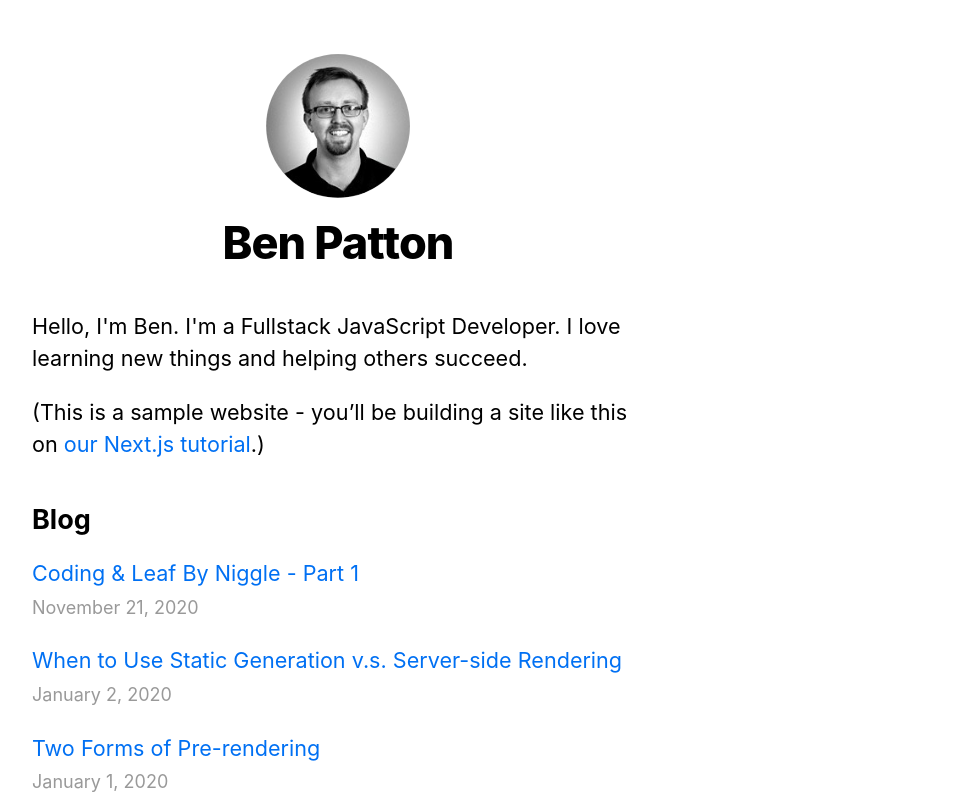
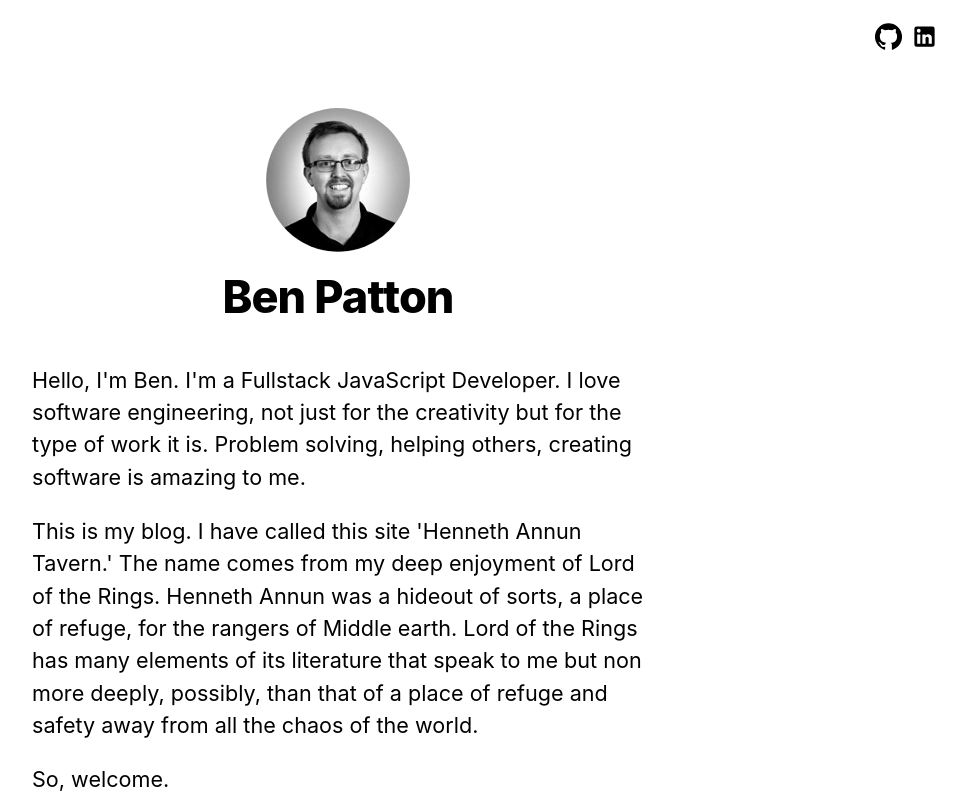
Before and after one commit to Benanna2019/First_NextJS_Stuff, a Next.js app: page / in a window 1280 px wide. Shown: the top 800 px of the page, without its empty margins (302-1268 px from the left). Built offline with nearby package versions, Linux system fonts and the light colour scheme.

Commit message:
Updated home page and blog post information as well as added icons to my pages

```diff
--- a/components/layout.js
+++ b/components/layout.js
@@ -2,12 +2,32 @@ import Head from "next/head";
 import styles from "./layout.module.css";
 import utilStyles from "../styles/utils.module.css";
 import Link from "next/link";
+import GitHubIcon from "@material-ui/icons/GitHub";
+import LinkedInIcon from "@material-ui/icons/LinkedIn";
 
 const name = "Ben Patton";
 export const siteTitle = "Henneth Annun Tavern";
 
 export default function Layout({ children, home }) {
   return (
+    <>
+      <div className={styles.headerIcons}>
+        <GitHubIcon
+          className={styles.icons}
+          onClick={() =>
+            window.open("https://github.com/Benanna2019", "_blank")
+          }
+        ></GitHubIcon>
+        <LinkedInIcon
+          className={styles.icons}
+          onClick={() =>
+            window.open(
+              "https://www.linkedin.com/in/benjaminpatton41992",
+              "_blank"
+            )
+          }
+        ></LinkedInIcon>
+      </div>
       <div className={styles.container}>
         <Head>
           <link rel="icon" href="/favicon.ico" />
@@ -62,5 +82,6 @@ export default function Layout({ children, home }) {
           </div>
         )}
       </div>
+    </>
   );
 }
--- a/components/layout.module.css
+++ b/components/layout.module.css
@@ -1,3 +1,19 @@
+.headerIcons {
+  display: flex;
+  justify-content: flex-end;
+  align-content: flex-end;
+  padding: 0 1rem;
+  margin: 1rem;
+}
+
+.icons {
+  margin: 0.25rem;
+}
+
+.icons:hover {
+  cursor: pointer;
+}
+
 .container {
   max-width: 36rem;
   padding: 0 1rem;
--- a/package.json
+++ b/package.json
@@ -8,6 +8,8 @@
     "start": "next start"
   },
   "dependencies": {
+    "@material-ui/core": "^4.11.0",
+    "@material-ui/icons": "^4.9.1",
     "date-fns": "^2.16.1",
     "gray-matter": "^4.0.2",
     "next": "9.5.4",
--- a/pages/index.js
+++ b/pages/index.js
@@ -22,12 +22,23 @@ export default function Home({ allPostsData }) {
       </Head>
       <section className={utilStyles.headingMd}>
         <p>
-          Hello, I'm Ben. I'm a Fullstack JavaScript Developer. I love learning
-          new things and helping others succeed.{" "}
+          Hello, I'm Ben. I'm a Fullstack JavaScript Developer. I love software
+          engineering, not just for the creativity but for the type of work it
+          is. Problem solving, helping others, creating software is amazing to
+          me.
         </p>
         <p>
-          (This is a sample website - you’ll be building a site like this on{" "}
-          <a href="https://nextjs.org/learn">our Next.js tutorial</a>.)
+          This is my blog. I have called this site 'Henneth Annun Tavern.' The
+          name comes from my deep enjoyment of Lord of the Rings. Henneth Annun
+          was a hideout of sorts, a place of refuge, for the rangers of Middle
+          earth. Lord of the Rings has many elements of its literature that
+          speak to me but non more deeply, possibly, than that of a place of
+          refuge and safety away from all the chaos of the world.
+        </p>
+        <p>So, welcome.</p>
+        <p>
+          I hope this to be somewhere you can read all my musings about
+          software, life, philosophy, religion, culture and so on.
         </p>
       </section>
       <section className={`${utilStyles.headingMd} ${utilStyles.padding1px}`}>
--- a/posts/pre-rendering.md
+++ b/posts/pre-rendering.md
@@ -2,6 +2,8 @@
 title: "Two Forms of Pre-rendering"
 date: "2020-01-01"
 ---
+
+_\*I left both this post and the 'Static Generation v.s Server-side Rendering' post because personally, they are fascinating._
 
 Next.js has two forms of pre-rendering: **Static Generation** and **Server-side Rendering**. The difference is in **when** it generates the HTML for a page.
 
--- a/posts/ssg-ssr.md
+++ b/posts/ssg-ssr.md
@@ -2,6 +2,8 @@
 title: "When to Use Static Generation v.s. Server-side Rendering"
 date: "2020-01-02"
 ---
+
+_\*I left both this post and the 'Static Generation v.s Server-side Rendering' post because personally, they are fascinating._
 
 We recommend using **Static Generation** (with and without data) whenever possible because your page can be built once and served by CDN, which makes it much faster than having a server render the page on every request.
 
```
Also changed, not shown: 1 other file (tests, documents, lock files or other folders). Lines whose indentation alone changed are shown as unchanged.
